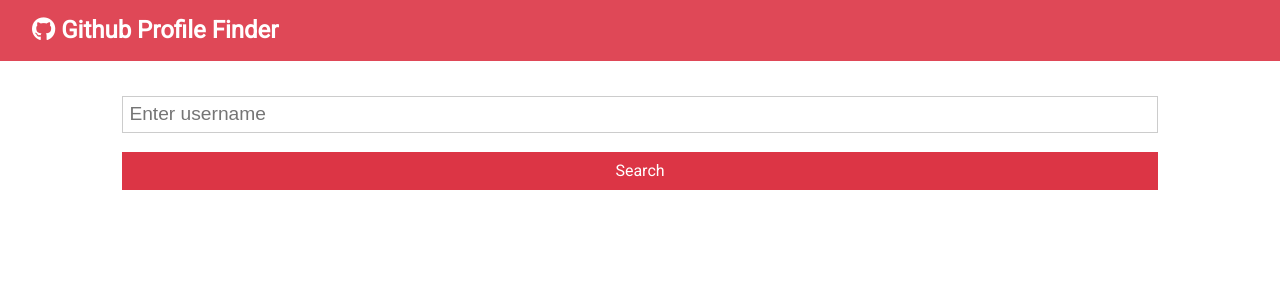
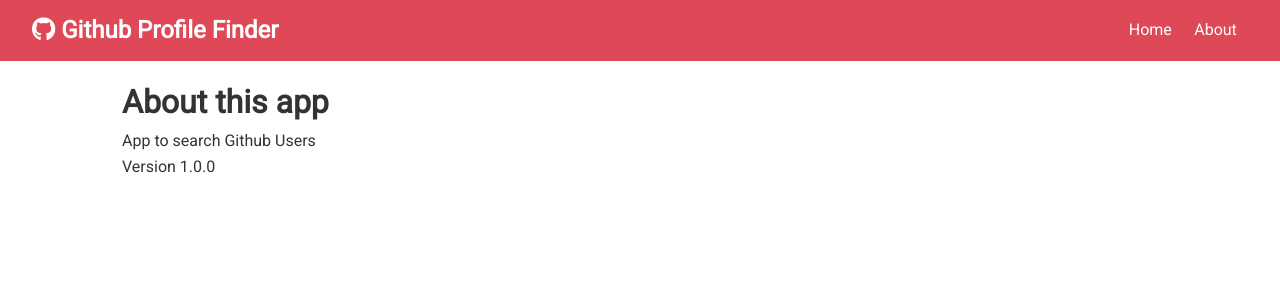
Before and after one commit to bisht-ruchir-007/GitHub_Profile_Finder, a React (Create React App) app: page /about in a window 1280 px wide. Shown: the top 300 px of the page. Built offline with nearby package versions, Linux system fonts and the light colour scheme.

Commit message:
routing completed

```diff
--- a/package.json
+++ b/package.json
@@ -9,6 +9,7 @@
     "axios": "^0.21.1",
     "react": "^17.0.1",
     "react-dom": "^17.0.1",
+    "react-router-dom": "^5.2.0",
     "react-scripts": "4.0.1",
     "web-vitals": "^0.2.4"
   },
--- a/src/App.js
+++ b/src/App.js
@@ -1,14 +1,19 @@
-import React, { Component } from 'react';
+import React, { Component, Fragment } from 'react';
+import { BrowserRouter as Router, Switch, Route } from 'react-router-dom';
 import './App.css';
 import Navbar from './components/layout/Navbar';
 import Users from './components/users/Users';
 import Search from './components/users/Search';
+import Alert from './components/layout/Alert';
+import About from './components/pages/About';
 import axios from 'axios';
+
 //class based component
 class App extends Component {
 	state = {
 		users: [],
-		loading: false
+		loading: false,
+		alert: null
 	};
 
 	// lifecycle methods - render() , componentDidMount() etc...
@@ -27,35 +32,66 @@ class App extends Component {
 
 	// Search Github Users
 	searchUsers = async (username) => {
-		this.setState({ users: [], loading: true });
+		this.setState({ users: [], loading: true, alert: null });
 		const res = await axios.get(
 			`https://api.github.com/search/users?q=${username}&client_id=${process.env
 				.REACT_APP_GITHUB_CLIENT_ID}&client_secret=${process.env.REACT_APP_GITHUB_CLIENT_SECRET}`
 		);
 		// target / response data ---- res.data.items
-		console.log(res.data.items);
-		this.setState({ users: res.data.items, loading: false });
+		// console.log(res.data.items);
+		this.setState({ users: res.data.items, loading: false, alert: null });
 	};
 
 	// clearUsers function
 	clearUsers = () => {
-		this.setState({ users: [], loading: false });
+		this.setState({ users: [], loading: false, alert: null });
+	};
+
+	//send alert message
+	sendAlert = (msg, type) => {
+		this.setState({ users: [], loading: false, alert: { msg, type } });
+		//setTimeout(() => this.setState({ alert: null }), 5000);
 	};
 
 	render() {
 		const { loading, users } = this.state;
 		return (
+			<Router>
 				<div className='App'>
 					<Navbar />
 					<div className='container'>
+						<Alert alert={this.state.alert} />
+						<Switch>
+							{/* Home Route */}
+							<Route
+								exact
+								path='/'
+								render={(props) => (
+									<Fragment>
 										<Search
 											searchUsers={this.searchUsers}
 											clearUsers={this.clearUsers}
+											sendAlert={this.sendAlert}
 											showClear={users.length > 0 ? true : false}
 										/>
 										<Users loading={loading} users={users} />
+									</Fragment>
+								)}
+							/>
+							{/* About Project Route */}
+							<Route
+								exact
+								path='/about'
+								render={(props) => (
+									<Fragment>
+										<About />
+									</Fragment>
+								)}
+							/>
+						</Switch>
 					</div>
 				</div>
+			</Router>
 		);
 	}
 }
--- /dev/null
+++ b/src/components/layout/Alert.js
@@ -0,0 +1,13 @@
+import React from 'react';
+
+function Alert({ alert }) {
+	return (
+		alert !== null && (
+			<div className={`alert alert-${alert.type}`}>
+				<i class='fas fa-info-circle' /> {alert.msg}
+			</div>
+		)
+	);
+}
+
+export default Alert;
--- a/src/components/layout/Navbar.js
+++ b/src/components/layout/Navbar.js
@@ -1,5 +1,6 @@
 import React from 'react';
 import PropTypes from 'prop-types';
+import { Link } from 'react-router-dom';
 
 const Navbar = ({ icon, title }) => {
 	return (
@@ -8,6 +9,14 @@ const Navbar = ({ icon, title }) => {
 				<i className={icon} />
 				{title}
 			</h1>
+			<ul>
+				<li>
+					<Link to='/'>Home</Link>
+				</li>
+				<li>
+					<Link to='/about'>About</Link>
+				</li>
+			</ul>
 		</nav>
 	);
 };
--- /dev/null
+++ b/src/components/pages/About.js
@@ -0,0 +1,13 @@
+import React, { Fragment } from 'react';
+
+const About = () => {
+	return (
+		<Fragment>
+			<h1>About this app</h1>
+			<p>App to search Github Users</p>
+			<p>Version 1.0.0</p>
+		</Fragment>
+	);
+};
+
+export default About;
--- a/src/components/users/Search.js
+++ b/src/components/users/Search.js
@@ -9,13 +9,18 @@ export class Search extends Component {
 	static propTypes = {
 		searchUsers: PropTypes.func.isRequired,
 		clearUsers: PropTypes.func.isRequired,
-		showClear: PropTypes.bool.isRequired
+		showClear: PropTypes.bool.isRequired,
+		sendAlert: PropTypes.func.isRequired
 	};
 
 	onSubmit = (e) => {
 		e.preventDefault();
-		this.props.searchUsers(this.state.username);
-		this.setState({ username: '' });
+		if (this.state.username === '') {
+			this.props.sendAlert('Please enter a username', 'light');
+		} else {
+			this.props.searchUsers(this.state.username);
+			this.setState({ username: '' });
+		}
 		//console.log(this.state.username);
 	};
 
```
Also changed, not shown: 2 other files (tests, documents, lock files or other folders). Lines whose indentation alone changed are shown as unchanged.
